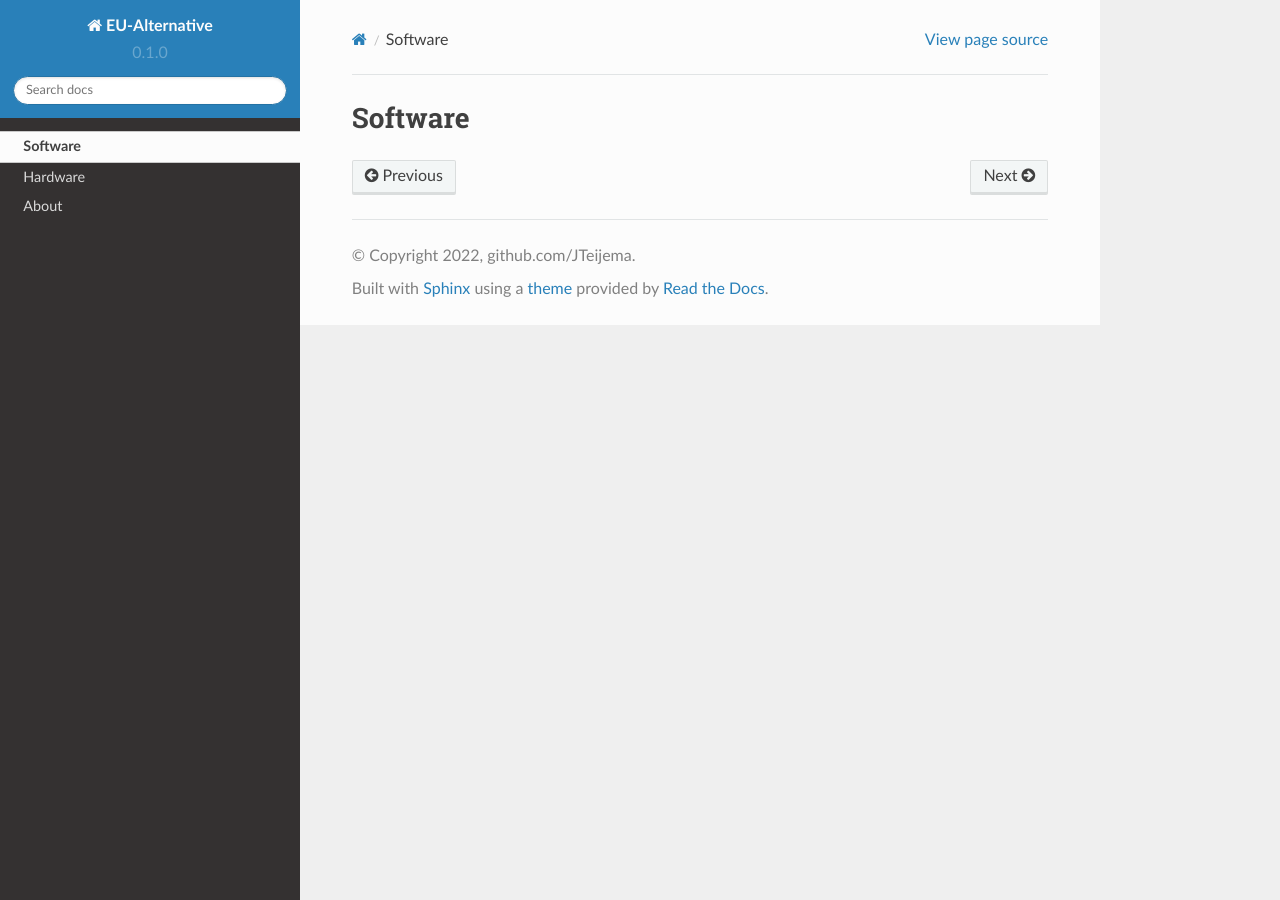
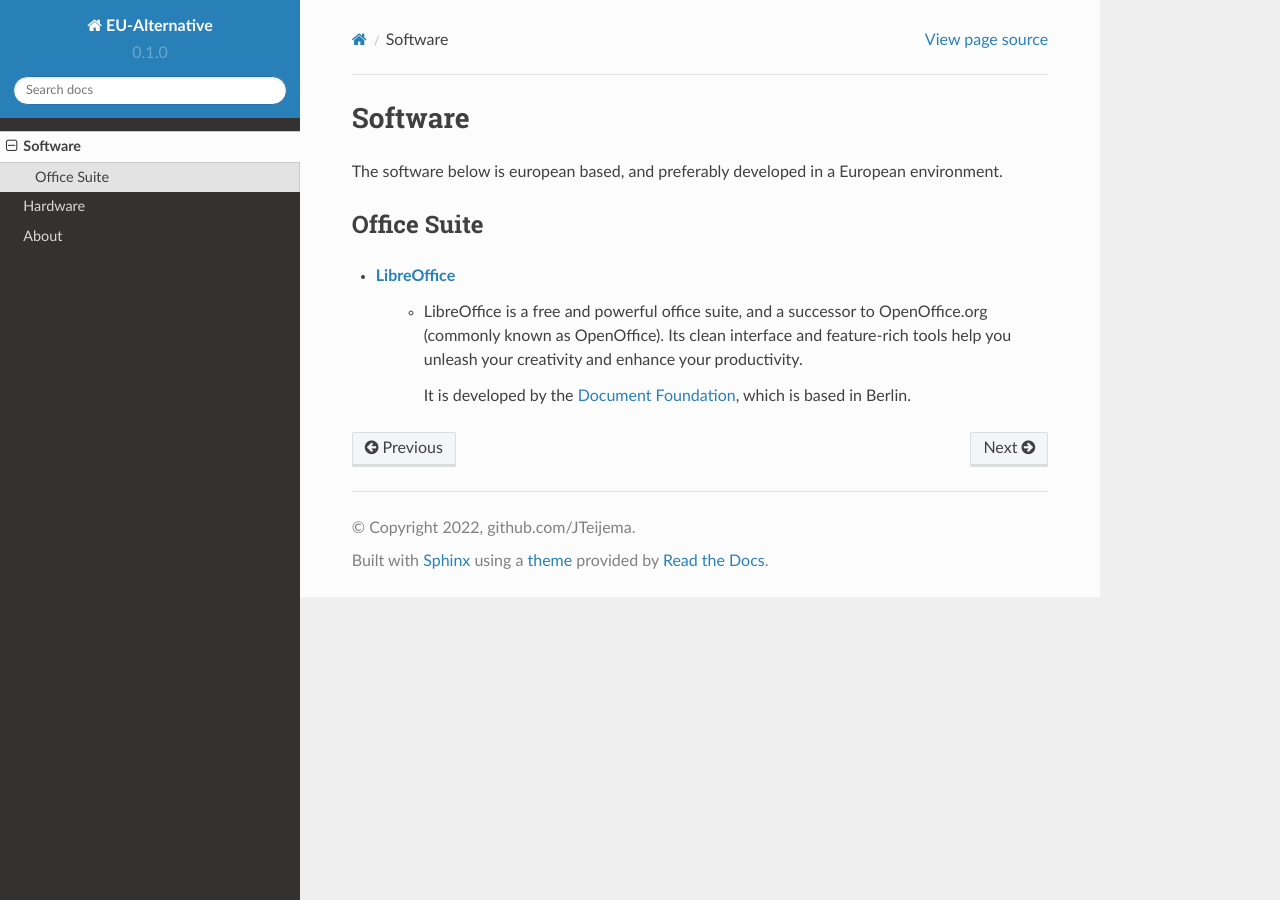
Before and after one commit to jteijema/EU-Alternative, a Sphinx documentation site: the page built from docs/source/software.rst, in a window 1280 px wide. Built offline with Sphinx 7.4.7 and the Read the Docs theme 2.0.0, drawn with Linux system fonts in a browser that asks for light colours.

Commit message:
Populate pages

```diff
--- a/docs/source/software.rst
+++ b/docs/source/software.rst
@@ -1,2 +1,19 @@
 Software
 ========
+
+The software below is european based, and preferably developed in a European
+environment.
+
+Office Suite
+------------
+* `LibreOffice`_
+    - LibreOffice is a free and powerful office suite, and a successor to
+      OpenOffice.org (commonly known as OpenOffice). Its clean interface and
+      feature-rich tools help you unleash your creativity and enhance your
+      productivity.
+
+      It is developed by the `Document Foundation`_, which is
+      based in Berlin.
+
+.. _LibreOffice: https://www.libreoffice.org/
+.. _Document Foundation: https://www.documentfoundation.org/
```
Also changed, not shown: docs/source/websites.rst (added, +14 -0 lines).
